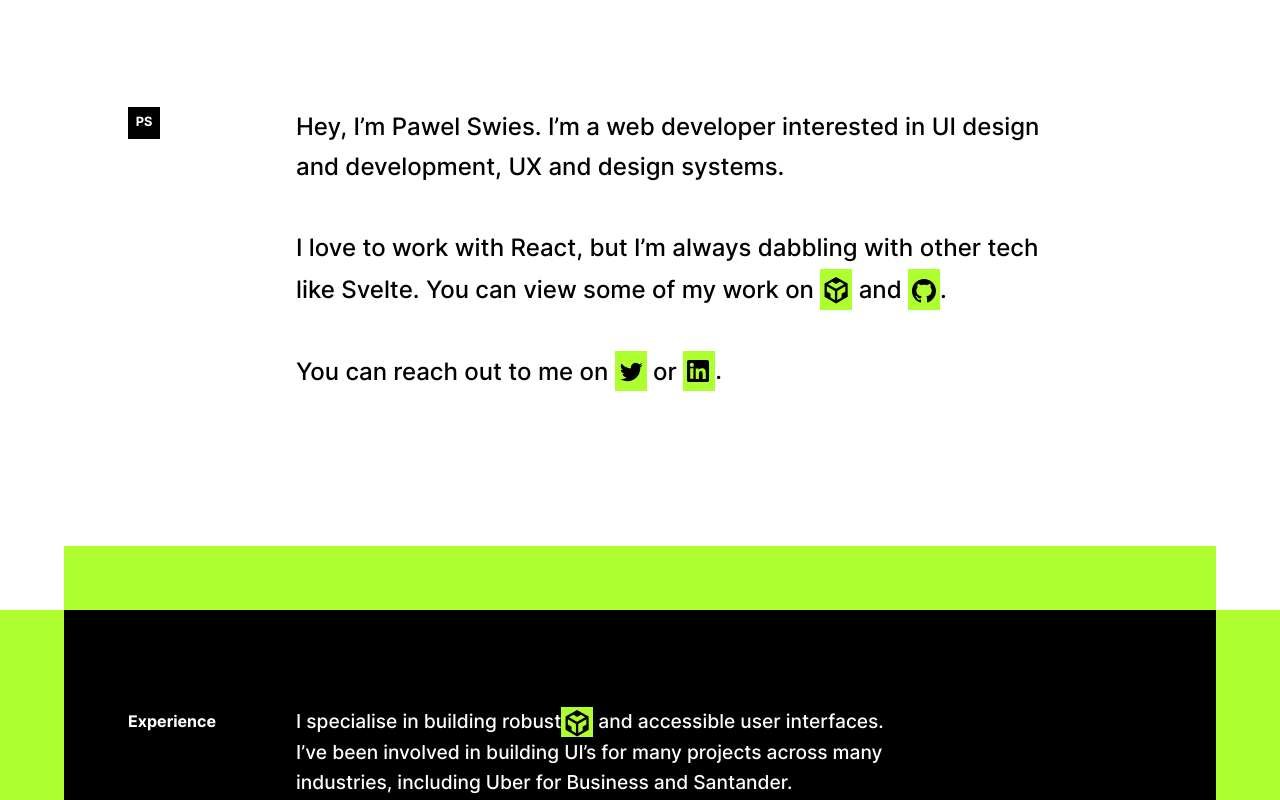
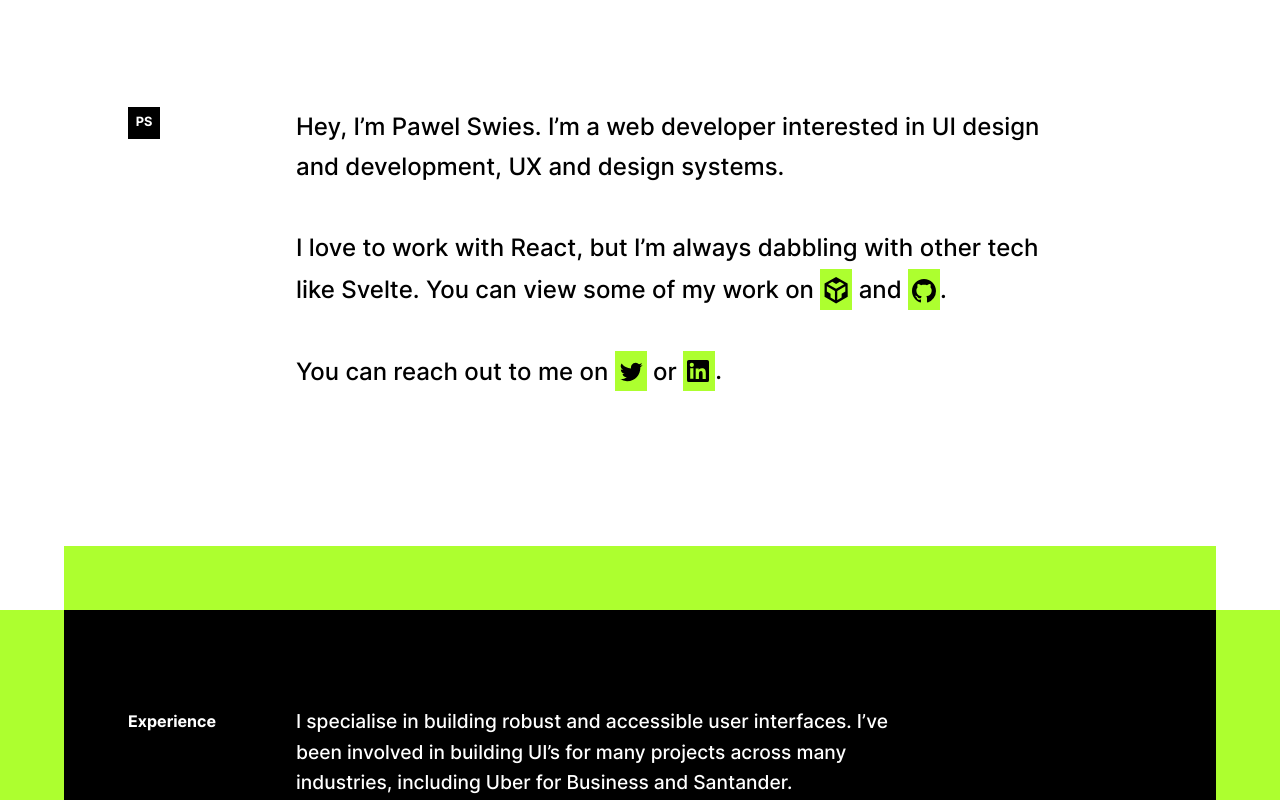
Before and after one commit to pav-swies/swiesio, a Next.js app: page / in a window 1280 px wide. Shown: the top 800 px of the page. Built offline with nearby package versions, Linux system fonts and the light colour scheme.

Commit message:
remove icon from text

```diff
--- a/pages/index.js
+++ b/pages/index.js
@@ -49,11 +49,7 @@ const Home = () => {
         <ContrastContainer>
           <TwoColumnLayout title="Experience" sectionTitle sticky>
             <p>
-              I specialise in building robust
-              <ExternalLink link="https://codesandbox.io/u/pav-swies" highlighted>
-                <Icon icon="codesandbox" hiddenText="CodeSandbox" />
-              </ExternalLink>{' '}
-              and accessible user interfaces. I’ve been involved in building UI’s for many projects across many industries, including Uber for Business and Santander.
+              I specialise in building robust and accessible user interfaces. I’ve been involved in building UI’s for many projects across many industries, including Uber for Business and Santander.
             </p>
           </TwoColumnLayout>
           <TwoColumnLayout title="Huler" subtitle="2021 — Present" sticky>
```
